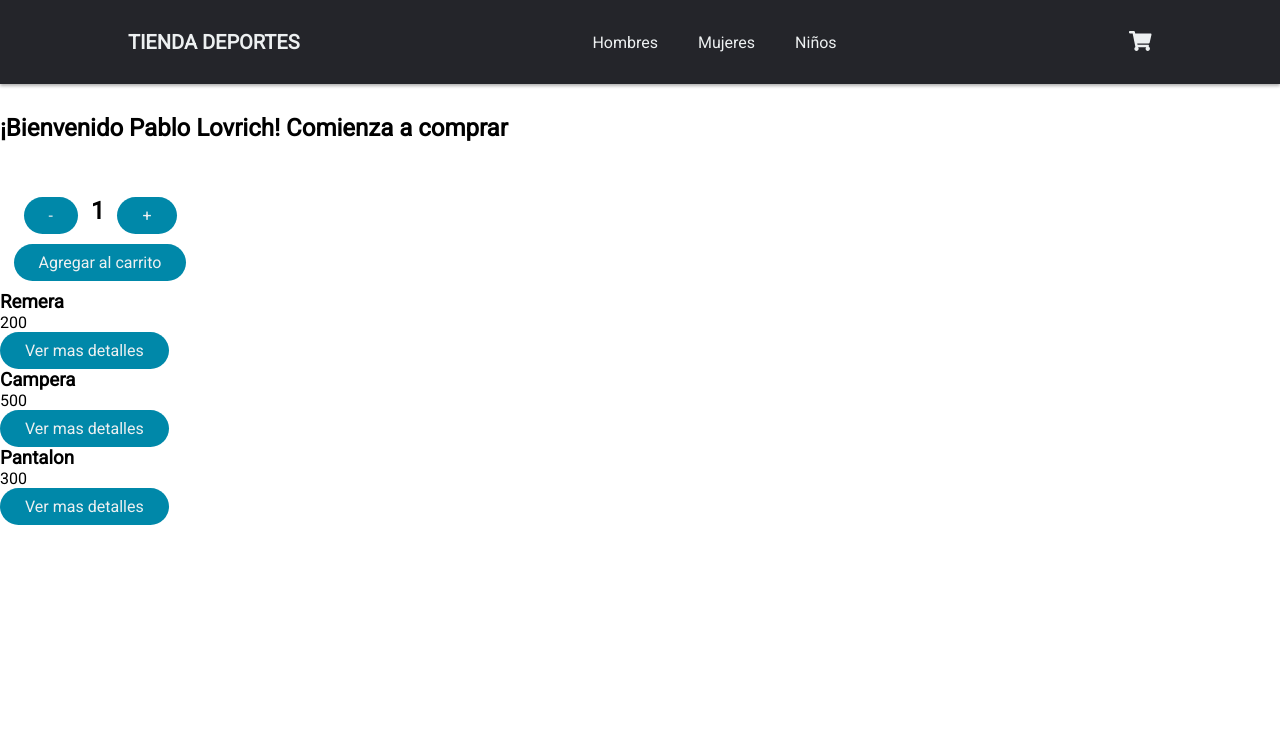
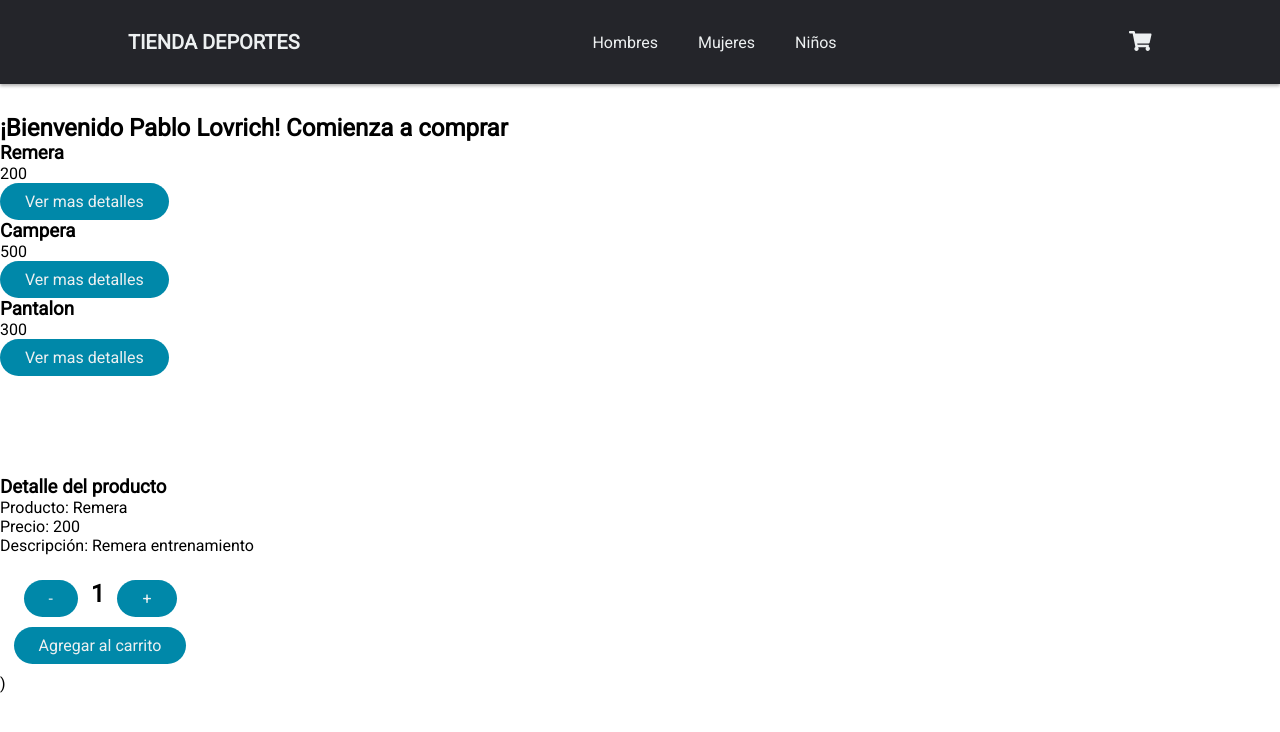
Before and after one commit to pablolovrich/ecommerce-reactjs-lovrich, a React (Create React App) app: page /item/1 in a window 1280 px wide. Shown: the top 732 px of the page. Built offline with nearby package versions, Linux system fonts and the light colour scheme.

Commit message:
Desafio detalle del producto

```diff
--- a/src/App.css
+++ b/src/App.css
@@ -81,7 +81,7 @@ button:hover {
   flex-direction: column;
   align-items: center;
   justify-content: center;
-  margin-top: 45px;
+  margin-top: 15px;
   padding: 10px;
 }
 
@@ -91,3 +91,7 @@ button:hover {
   width: 85%;
   margin-bottom: 10px;
 }
+
+.detalle {
+  margin-top: 100px;
+}
--- a/src/App.js
+++ b/src/App.js
@@ -4,12 +4,14 @@ import "./App.css";
 //COMPONENTS
 import NavBar from "./components/NavBar";
 import ItemListContainer from "./components/ItemListContainer";
+import ItemDetailContainer from "./components/ItemDetailContainer";
 
 function App() {
   return (
     <div className="App">
       <NavBar />
       <ItemListContainer nombre="Pablo" apellido="Lovrich" />
+      <ItemDetailContainer />
     </div>
   );
 }
--- /dev/null
+++ b/src/components/ItemDetail.js
@@ -0,0 +1,19 @@
+import ItemCount from "./ItemCount";
+
+function ItemDetail({ item }) {
+    function onAdd(cantidad) {
+        console.log("Se agregaron " + cantidad + " productos al carrito");
+    }
+    return (
+
+        <div className="detalle">
+            <h3>Detalle del producto</h3>
+            <p>Producto: {item.title} <br />
+                Precio: {item.price} <br />
+                Descripción: {item.description}</p>
+            <ItemCount stock={5} initial={1} onAdd={onAdd} />
+        </div>
+    )
+}
+
+export default ItemDetail
--- /dev/null
+++ b/src/components/ItemDetailContainer.js
@@ -0,0 +1,29 @@
+import React, { useState, useEffect } from "react";
+import ItemDetail from "./ItemDetail"
+
+function ItemDetailContainer() {
+
+    const getItem = () => {
+        return new Promise((resolve, reject) => {
+            setTimeout(
+                () =>
+                    resolve({ id: 1, title: "Remera", description: "Remera entrenamiento", price: 200 }), 2000);
+        })
+    }
+
+    const [producto, setProducto] = useState({});
+
+    useEffect(() => {
+        getItem().then((data) => {
+            setProducto(data)
+        })
+    }, [])
+
+    return (
+        <div>
+            <ItemDetail item={producto} />)
+        </div>
+    )
+}
+
+export default ItemDetailContainer
--- a/src/components/ItemListContainer.js
+++ b/src/components/ItemListContainer.js
@@ -1,12 +1,8 @@
 import React, { useState, useEffect } from "react";
-import ItemCount from "./ItemCount";
 import ItemList from "./ItemList";
 
 
 function ItemListContainer({ nombre, apellido }) {
-  function onAdd(cantidad) {
-    console.log("Se agregaron " + cantidad + " productos al carrito");
-  }
 
   const promiseItems = () => {
     return new Promise((resolve, reject) => {
@@ -33,8 +29,7 @@ function ItemListContainer({ nombre, apellido }) {
       <h2>
         ¡Bienvenido {nombre} {apellido}! Comienza a comprar
       </h2>
-      <ItemCount stock={5} initial={1} onAdd={onAdd} />
-      {productos.length === 0 ? (<h2>Cargando...</h2>) : (<ItemList items={productos} />)}
+      {productos.length === 0 ? (<h2>Cargando lista de productos...</h2>) : (<ItemList items={productos} />)}
     </>
   );
 }
```
